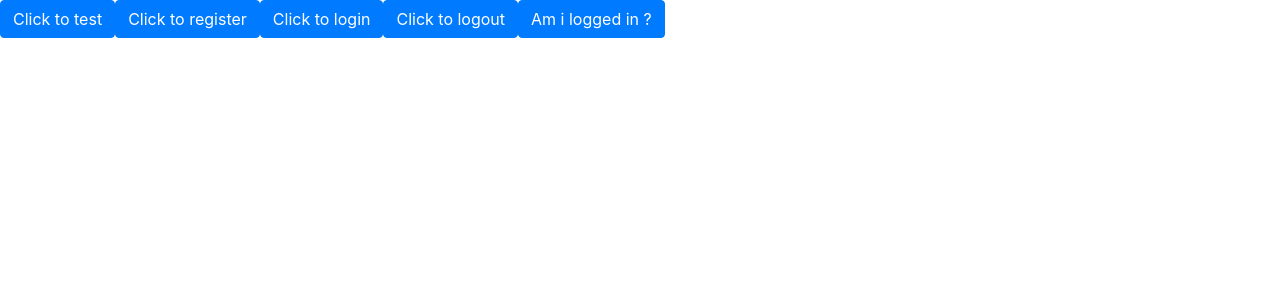
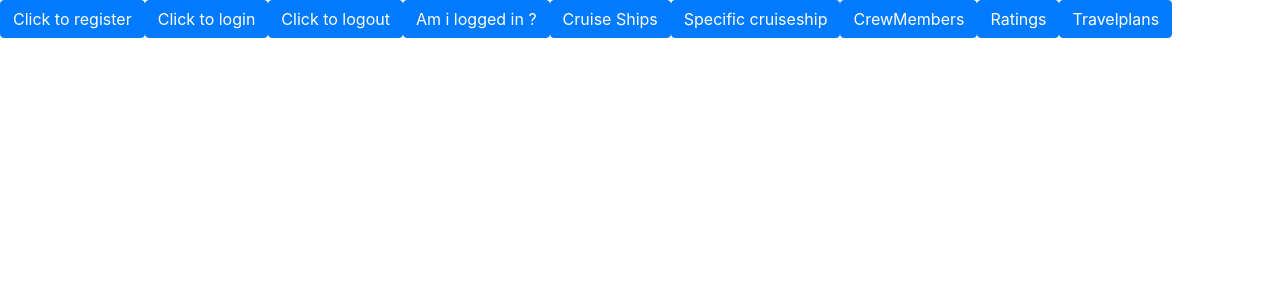
Before and after one commit to Charbel199/cruiseship-travel-agency-frontend, an Angular app in the folder CruiseShipTravelAgency/: page / in a window 1280 px wide. Shown: the top 300 px of the page. Built offline with nearby package versions, Linux system fonts and the light colour scheme; no server answers.

Commit message:
Added testing buttons for new added methods

```diff
--- a/CruiseShipTravelAgency/src/app/navbar/navbar.component.html
+++ b/CruiseShipTravelAgency/src/app/navbar/navbar.component.html
@@ -1,5 +1,11 @@
-<button type="button" class="btn btn-primary" (click)="testcruiseship()">Click to test</button>
 <button type="button" class="btn btn-primary" (click)="testregister()">Click to register</button>
 <button type="button" class="btn btn-primary" (click)="login()">Click to login</button>
 <button type="button" class="btn btn-primary" (click)="logout()">Click to logout</button>
 <button type="button" class="btn btn-primary" (click)="amiloggedin()">Am i logged in ?</button>
+
+
+<button type="button" class="btn btn-primary" (click)="testcruiseships()">Cruise Ships</button>
+<button type="button" class="btn btn-primary" (click)="testcruiseship()">Specific cruiseship</button>
+<button type="button" class="btn btn-primary" (click)="testcrewmembers()">CrewMembers</button>
+<button type="button" class="btn btn-primary" (click)="testcruiseshipratings()">Ratings</button>
+<button type="button" class="btn btn-primary" (click)="testcruiseshiptravelplans()">Travelplans</button>
--- a/CruiseShipTravelAgency/src/app/navbar/navbar.component.ts
+++ b/CruiseShipTravelAgency/src/app/navbar/navbar.component.ts
@@ -18,7 +18,32 @@ export class NavbarComponent implements OnInit {
   ngOnInit(): void {
   }
 
+  testcruiseships(): void {
+    this.cruiseShipService.getAllCruiseShips().subscribe(res=>{
+      console.log(res);
+    })
+  }
+  testcruiseship(): void {
+    this.cruiseShipService.getCruiseShip(1).subscribe(res=>{
+      console.log(res);
+    })
+  }
+  testcrewmembers(): void {
+    this.cruiseShipService.getCruiseShipCrewMembers(1).subscribe(res=>{
+      console.log(res);
+    });
+  }
+  testcruiseshipratings(): void {
+    this.cruiseShipService.getCruiseShipRatings(1).subscribe(res=>{
+      console.log(res);
+    })
+  }
 
+  testcruiseshiptravelplans(): void {
+    this.cruiseShipService.getCruiseShipTravelPlans(1).subscribe(res=>{
+      console.log(res);
+    })
+  }
 
 
   testregister(): void{
```
